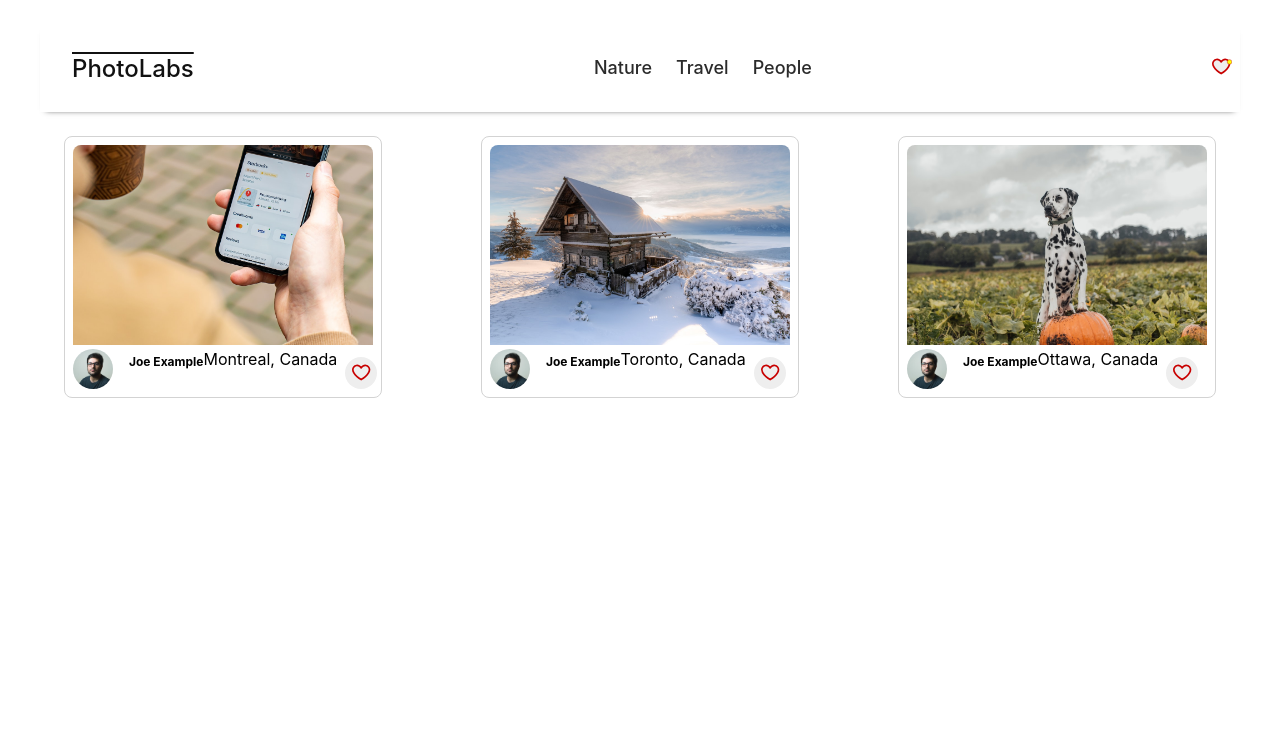
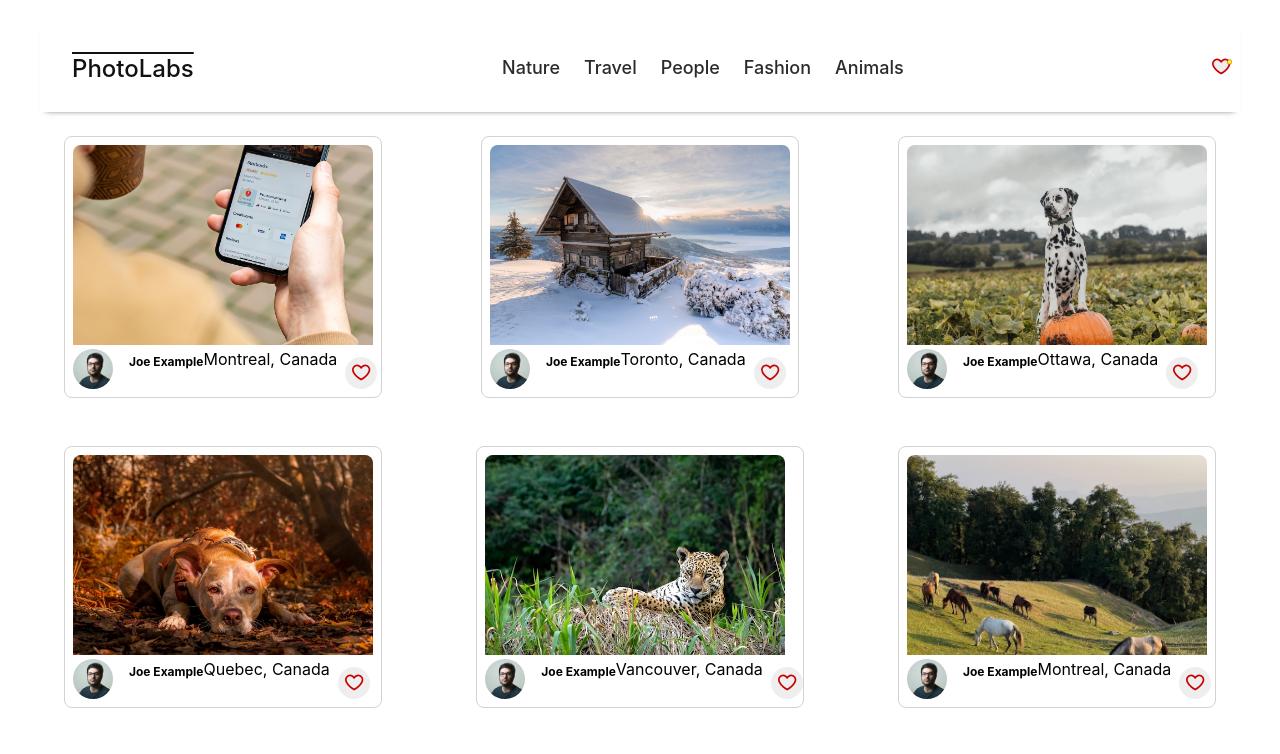
Before and after one commit to dartRamos/photolabs-starter, a React (Vite) app in the folder frontend/: page / in a window 1280 px wide. Shown: the top 754 px of the page. Built offline with nearby package versions, Linux system fonts and the light colour scheme; the HTML template or start-up script is replaced by a standard one.

Commit message:
Added mock data to topic and photo list

```diff
--- a/frontend/src/components/PhotoList.jsx
+++ b/frontend/src/components/PhotoList.jsx
@@ -1,5 +1,6 @@
 import "../styles/PhotoList.scss";
 import PhotoListItem from "./PhotoListItem";
+import photos from "../mocks/photos";
 
 const sampleDataForPhotoList = [
   {
@@ -55,7 +56,7 @@
 const PhotoList = () => {
   return (
     <ul className="photo-list">
-      {sampleDataForPhotoList.map(photo => (
+      {photos.map(photo => (
         <PhotoListItem key={photo.id} photo={photo}/>
       ))}
     </ul>
--- a/frontend/src/components/TopicList.jsx
+++ b/frontend/src/components/TopicList.jsx
@@ -1,5 +1,6 @@
 import "../styles/TopicList.scss";
 import TopicListItem from "./TopicListItem";
+import topics from "../mocks/topics";
 
 const sampleDataForTopicList = [
   {
@@ -20,10 +21,9 @@
 ];
 
 const TopicList = () => {
-  console.log("TopicList rendered");
   return (
     <div className="top-nav-bar__topic-list">
-      {sampleDataForTopicList.map(topic => (
+      {topics.map(topic => (
         <TopicListItem key={topic.id} topic={topic}/>
       ))}
     </div>
```
